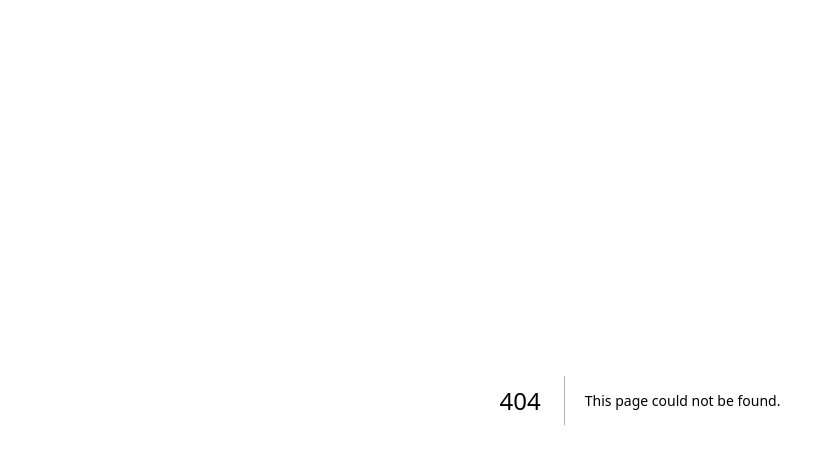
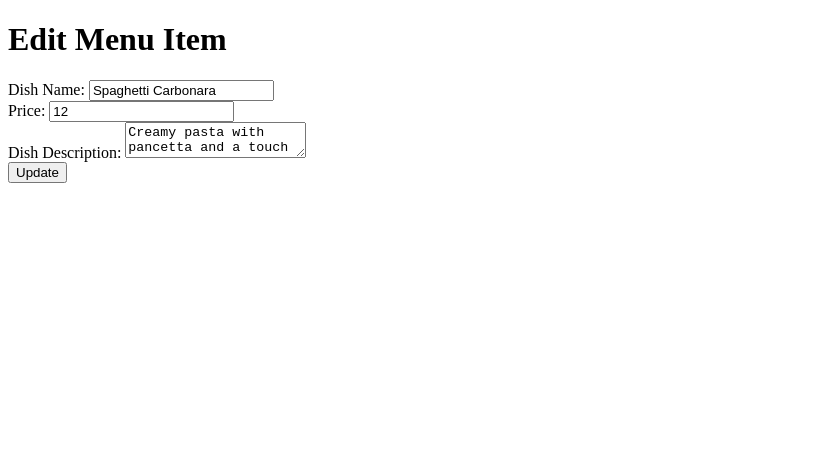
Before and after one commit to mmirzaee98/project-Restaurant-Menu-, a Next.js app: page /admin/edit/1 in a window 1280 px wide. Before the commit this address had no page. Shown: the top 464 px of the page, without its empty margins (0-835 px from the left). Built offline with nearby package versions, Linux system fonts and the light colour scheme; data requests are answered from the project's data file.

Commit message:
Implement collection page

```diff
--- /dev/null
+++ b/app/admin/edit/[id]/page.js
@@ -0,0 +1,45 @@
+// app/admin/edit/[id]/page.js
+import { revalidatePath } from 'next/cache';
+import { redirect } from 'next/navigation';
+import MenuItemForm from '../../../components/MenuItemForm';
+
+async function getItem(id) {
+  const res = await fetch(`http://localhost:4000/items/${id}`);
+  if (!res.ok) throw new Error('Item not found');
+  return res.json();
+}
+
+// Server action to update the item
+export async function updateItem(formData) {
+  'use server';
+  const id = formData.get('id');
+  const dishName = formData.get('dishName');
+  const price = formData.get('price');
+  const dish_description = formData.get('dish_description');
+
+  const updatedItem = { dishName, price: Number(price), dish_description };
+
+  await fetch(`http://localhost:4000/items/${id}`, {
+    method: 'PUT',
+    headers: { 'Content-Type': 'application/json' },
+    body: JSON.stringify(updatedItem),
+  });
+
+  // Revalidate relevant paths
+  revalidatePath('/admin');
+  revalidatePath('/collection');
+  revalidatePath(`/collection/${id}`);
+  redirect('/admin');
+}
+
+export default async function EditPage({ params }) {
+  const { id } = params;
+  const item = await getItem(id);
+
+  return (
+    <div>
+      <h1>Edit Menu Item</h1>
+      <MenuItemForm initialData={item} action={updateItem} />
+    </div>
+  );
+}
--- /dev/null
+++ b/app/components/MenuItemForm.js
@@ -0,0 +1,81 @@
+// app/components/MenuItemForm.js
+'use client';
+import { useState } from 'react';
+import { useRouter } from 'next/navigation';
+
+export default function MenuItemForm({ initialData = {}, action }) {
+  // Initialize state with fallback defaults
+  const [dishName, setDishName] = useState(initialData.dishName ?? '');
+  const [price, setPrice] = useState(initialData.price ?? 0);
+  const [dishDescription, setDishDescription] = useState(initialData.dish_description ?? '');
+  const [errors, setErrors] = useState([]);
+
+  const router = useRouter();
+
+  const handleSubmit = async (e) => {
+    e.preventDefault();
+    const validationErrors = [];
+
+    // Validation rules
+    if (dishName.length < 3 || dishName.length > 50) {
+      validationErrors.push("Dish name must be between 3 and 50 characters in length.");
+    }
+    if (Number(price) <= 0) {
+      validationErrors.push("Price must be a positive number greater than 0.");
+    }
+    if (!dishDescription || dishDescription.length < 10) {
+      validationErrors.push("Dish description must be at least 10 characters.");
+    }
+    if (validationErrors.length > 0) {
+      setErrors(validationErrors);
+      return;
+    }
+
+    // Prepare form data for the server action
+    const formData = new FormData();
+    formData.append('id', initialData.id);
+    formData.append('dishName', dishName);
+    formData.append('price', price);
+    formData.append('dish_description', dishDescription);
+
+    await action(formData);
+    router.push('/admin');
+  };
+
+  return (
+    <form onSubmit={handleSubmit}>
+      {errors.length > 0 && (
+        <ul style={{ color: 'red' }}>
+          {errors.map((err, i) => (
+            <li key={i}>{err}</li>
+          ))}
+        </ul>
+      )}
+      <div>
+        <label>Dish Name: </label>
+        <input
+          type="text"
+          value={dishName}
+          onChange={(e) => setDishName(e.target.value)}
+        />
+      </div>
+      <div>
+        <label>Price: </label>
+        <input
+          type="number"
+          step="0.01"
+          value={price}
+          onChange={(e) => setPrice(e.target.value)}
+        />
+      </div>
+      <div>
+        <label>Dish Description: </label>
+        <textarea
+          value={dishDescription}
+          onChange={(e) => setDishDescription(e.target.value)}
+        />
+      </div>
+      <button type="submit">Update</button>
+    </form>
+  );
+}
--- a/app/globals.css
+++ b/app/globals.css
@@ -1,42 +1,49 @@
-:root {
-  --background: #ffffff;
-  --foreground: #171717;
+/* Container to make the table responsive */
+.table-container {
+  width: 100%;
+  overflow-x: auto;
+  margin: 2rem 0;
 }
 
-@media (prefers-color-scheme: dark) {
-  :root {
-    --background: #0a0a0a;
-    --foreground: #ededed;
-  }
+/* Styled table */
+.styled-table {
+  width: 100%;
+  border-collapse: collapse;
+  font-size: 0.9em;
+  min-width: 400px;
+  margin: 0 auto;
+  box-shadow: 0 0 10px rgba(0, 0, 0, 0.1);
 }
 
-html,
-body {
-  max-width: 100vw;
-  overflow-x: hidden;
+/* Table header styling */
+.styled-table thead tr {
+  background-color: #009879;
+  color: #ffffff;
+  text-align: left;
 }
 
-body {
-  color: var(--foreground);
-  background: var(--background);
-  font-family: Arial, Helvetica, sans-serif;
-  -webkit-font-smoothing: antialiased;
-  -moz-osx-font-smoothing: grayscale;
+/* Table header cells */
+.styled-table th {
+  padding: 12px 15px;
 }
 
-* {
-  box-sizing: border-box;
-  padding: 0;
-  margin: 0;
+/* Table body cells */
+.styled-table td {
+  padding: 12px 15px;
+  border-bottom: 1px solid #dddddd;
 }
 
-a {
-  color: inherit;
-  text-decoration: none;
+/* Zebra striping */
+.styled-table tbody tr:nth-of-type(even) {
+  background-color: #f3f3f3;
 }
 
-@media (prefers-color-scheme: dark) {
-  html {
-    color-scheme: dark;
-  }
+/* Last row border */
+.styled-table tbody tr:last-of-type {
+  border-bottom: 2px solid #009879;
 }
+
+/* Hover effect */
+.styled-table tbody tr:hover {
+  background-color: #f1f1f1;
+}
--- /dev/null
+++ b/db.json
@@ -0,0 +1,28 @@
+{
+  "items": [
+    {
+      "id": "1",
+      "dishName": "Spaghetti Carbonara",
+      "price": 12,
+      "dish_description": "Creamy pasta with pancetta and a touch of parmesan."
+    },
+    {
+      "id": "2",
+      "dishName": "Margherita Pizza",
+      "price": 10,
+      "dish_description": "Classic pizza with fresh mozzarella, basil, and tomato sauce."
+    },
+    {
+      "id": "3",
+      "dishName": "gormrsabzi",
+      "price": 20,
+      "dish_description": "A description..."
+    },
+    {
+      "dishName": "Ash-e Jo",
+      "price": 7,
+      "dish_description": "Persian Barley, Herb and Bean Pottage",
+      "id": "4"
+    }
+  ]
+}
--- a/package.json
+++ b/package.json
@@ -6,7 +6,8 @@
     "dev": "next dev",
     "build": "next build",
     "start": "next start",
-    "lint": "next lint"
+    "lint": "next lint",
+    "serve-json": "json-server --watch db.json --port 4000"
   },
   "dependencies": {
     "react": "^19.0.0",
```
Also changed, not shown: app/admin/create/page.js (added, +51 -0 lines), app/admin/page.js (added, +65 -0 lines), app/collection/[id]/page.js (added, +54 -0 lines), app/collection/page.js (added, +26 -0 lines).
